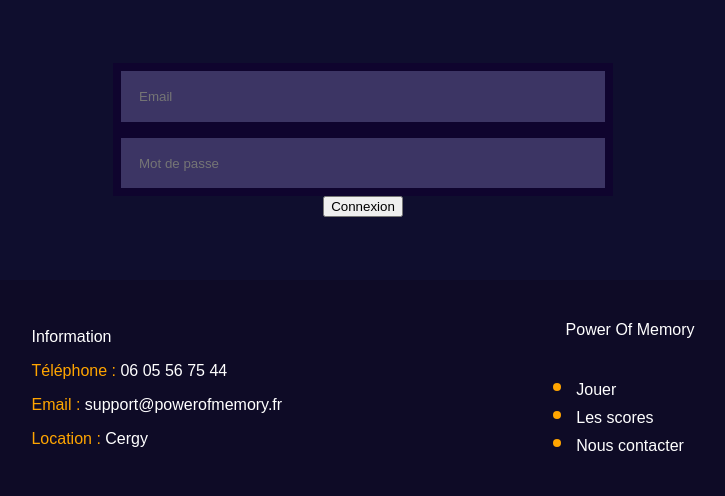
After one commit to Nolent77/memory-website, a PHP site: page /login.html in a window 1280 px wide. The commit adds this page. Shown: the part 329-825 px from the top of the page, without its empty margins (277-1002 px from the left). Run offline with PHP 8.4, Linux system fonts and the light colour scheme.

Commit message:
Fix  folder push

```diff
--- a/assets/css/contact.css
+++ b/assets/css/contact.css
@@ -65,7 +65,7 @@
     margin-left: 15%;
 }
 
-button {
+.contact_box button {
     background-color: #ec9224;
     color: white;
     font-weight: bold;
@@ -75,7 +75,7 @@ button {
     float: right;
 }
 
-button:hover {
+.contact_box button:hover {
     background-color: #5c5a8c;
     transform: scale(1.05);
 }
--- a/assets/css/footer.css
+++ b/assets/css/footer.css
@@ -34,5 +34,5 @@ footer ul li::marker {
     display: flex;
     justify-content: space-evenly;
     align-items: center;
-    padding: 30px;
+    padding: 25px;
 }
--- a/assets/css/header.css
+++ b/assets/css/header.css
@@ -3,6 +3,8 @@ header {
     justify-content: space-between;
     align-items: center;
     padding: 30px;
+
+
 }
 
 .right a {
--- a/index.html
+++ b/index.html
@@ -15,7 +15,7 @@
   <div class="right">
     <a href="index.html">ACCUEIL</a>
     <a href="memory.html">JEUX</a>
-    <a href="index.html">SCORE</a>
+    <a href="scores.html">SCORE</a>
     <a href="contact.html">NOUS CONTACTER</a>
   </div>
 
--- /dev/null
+++ b/login.html
@@ -0,0 +1,68 @@
+<!doctype html>
+<html class="no-js" lang="fr">
+
+<head>
+    <meta charset="utf-8">
+    <meta name="viewport" content="width=device-width, initial-scale=1">
+    <title></title>
+    <link rel="stylesheet" href="assets/css/main.css">
+    <meta name="description" content="">
+
+
+
+</head>
+
+<body>
+    <header>
+        <div class="left">The Power of Memory</div>
+        <div class="right">
+            <a href="index.html">ACCUEIL</a>
+            <a href="index.html">JEUX</a>
+            <a href="scores.html">SCORE</a>
+            <a href="contact.html">NOUS CONTACTER</a>
+        </div>
+
+
+    </header>
+    <div class="header_image_container"><img src="assets/images/header.png" alt="paysage" class="header_image"></div>
+
+    <div class="overlay-text">Connexion</div>
+
+    <main class="register">
+
+        <div class="registerBox">
+            <input placeholder="Email">
+            <input placeholder="Mot de passe">
+            <button> Connexion </button>
+        </div>
+
+
+    </main>
+
+    <footer>
+        <div class="list">
+            <div>
+                <p><bold>Information</bold></p>
+                <p><span>Téléphone : </span>06 05 56 75 44</p>
+                <p><span>Email : </span>support@powerofmemory.fr</p>
+                <p><span>Location : </span>Cergy</p>
+            </div>
+
+            <div class="footer-section">
+                <div class="ul_fix_marge"><p>Power Of Memory</p></div>
+                <ul class="footer-list">
+                    <li>Jouer</li>
+                    <li>Les scores</li>
+                    <li>Nous contacter</li>
+                </ul>
+            </div>
+
+
+        </div>
+
+
+    </footer>
+
+</body>
+
+</html>
--- a/memory.html
+++ b/memory.html
@@ -11,7 +11,7 @@
   <div class="right">
     <a href="index.html">ACCUEIL</a>
     <a href="memory.html">JEUX</a>
-    <a href="index.html">SCORE</a>
+    <a href="scores.html">SCORE</a>
     <a href="contact.html">NOUS CONTACTER</a>
   </div>
 
```
Also changed, not shown: chat_box.html (deleted, +0 -27 lines), contact.html (+4 -6 lines), register.html (+4 -3 lines), assets/css/register.css (line endings or trailing spaces).
